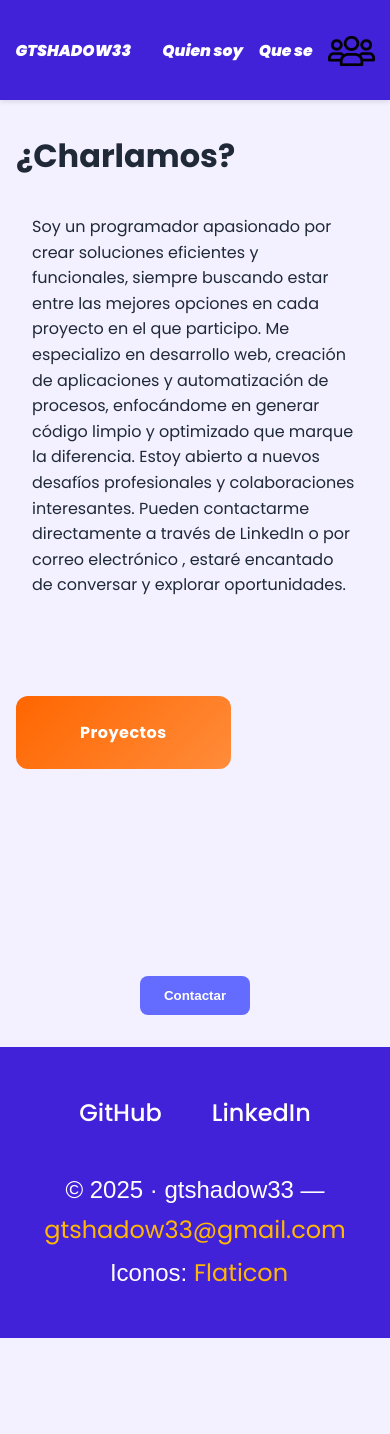
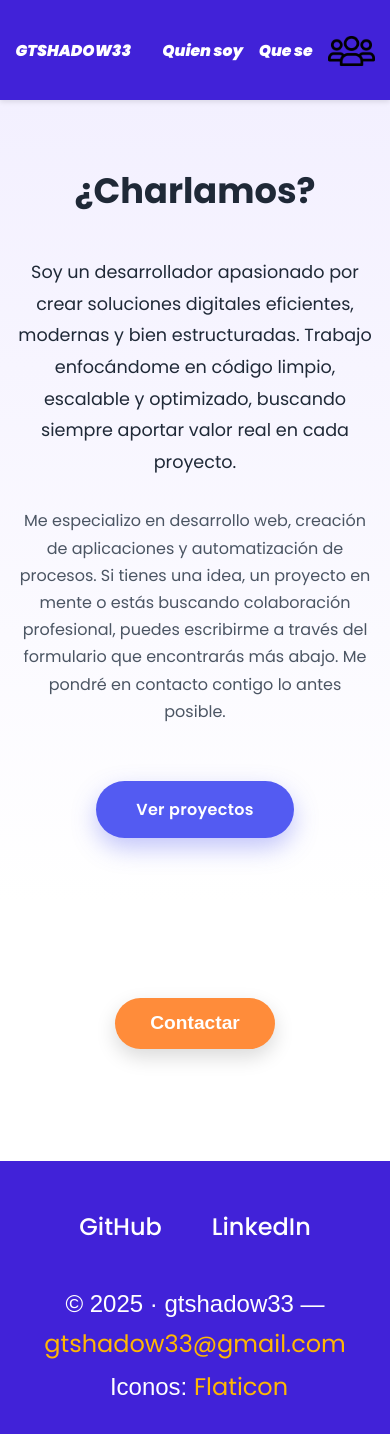
Before and after one commit to gtshadow33/portafolios-vite, a Vue app: page /#/contact in a window 390 px wide. Shown: the top 1434 px of the page. Before the commit the page ends 1338 px from the top, so only its background shows below. Built offline with nearby package versions, Linux system fonts and the light colour scheme.

Commit message:
adding a form for can have clients

```diff
--- a/src/components/form-google.vue
+++ b/src/components/form-google.vue
@@ -1,18 +1,15 @@
 <template>
   <div class="google-form-wrapper">
-    <button class="btn" @click="toggleForm">
+    <button class="form-button" @click="toggleForm">
       {{ showForm ? 'Cerrar formulario' : 'Contactar' }}
     </button>
 
-    <transition name="fade">
+    <transition name="fade-slide">
       <div v-if="showForm" class="form-container">
         <iframe
           src="https://docs.google.com/forms/d/e/1FAIpQLSd8uQcfzFSoT3LHnaAQchtrJOp0t2uuUtbL5-ToLBocTaVStg/viewform?embedded=true"
-          width="100%"
-          height="947"
-          frameborder="0"
-          marginheight="0"
-          marginwidth="0"
+          loading="lazy"
+          allowfullscreen
         >
           Cargando…
         </iframe>
@@ -33,38 +30,69 @@ const toggleForm = () => {
 
 <style scoped>
 .google-form-wrapper {
-  text-align: center;
-  margin: 2rem 0;
+  display: flex;
+  flex-direction: column;
+  align-items: center;
+  margin: 3rem auto;
+  max-width: 900px;
+  padding: 0 1rem;
 }
 
-.btn {
-  padding: 0.75rem 1.5rem;
+/* Botón */
+.form-button {
+  background-color: #ff8c3a;
+  color: #fff;
+  font-size: 1.2rem;
+  padding: 0.9rem 2.2rem;
   border: none;
-  border-radius: 8px;
+  border-radius: 999px;
   cursor: pointer;
   font-weight: 600;
-  background-color: #646cff;
-  color: white;
-  transition: background-color 0.2s ease;
+  box-shadow: 0 8px 20px rgba(0, 0, 0, 0.15);
+  transition: all 0.25s ease;
 }
 
-.btn:hover {
+.form-button:hover {
   background-color: #535bf2;
+  transform: translateY(-2px);
 }
 
+.form-button:active {
+  transform: translateY(0);
+}
+
+/* Contenedor del formulario */
 .form-container {
-  margin-top: 1.5rem;
+  margin-top: 2rem;
   width: 100%;
+  background: #fff;
+  border-radius: 16px;
+  overflow: hidden;
+  box-shadow: 0 12px 30px rgba(0, 0, 0, 0.12);
+}
+
+iframe {
+  width: 100%;
+  height: 950px;
+  border: none;
 }
 
 /* Animación */
-.fade-enter-active,
-.fade-leave-active {
-  transition: opacity 0.3s ease;
+.fade-slide-enter-active,
+.fade-slide-leave-active {
+  transition: all 0.35s ease;
 }
 
-.fade-enter-from,
-.fade-leave-to {
+.fade-slide-enter-from,
+.fade-slide-leave-to {
   opacity: 0;
+  transform: translateY(-10px);
+}
+
+/* Responsive */
+@media (max-width: 600px) {
+  iframe {
+    height: 1100px;
+  }
 }
 </style>
--- a/src/views/contact.vue
+++ b/src/views/contact.vue
@@ -1,64 +1,121 @@
 <script setup>
+import { RouterLink } from 'vue-router'
+import FormGoogle from '../components/form-google.vue'
+</script>
 
-  import { RouterLink } from 'vue-router';
-  import formGoogle from '../components/form-google.vue';
-</script>
 <template>
-    <div class="contact">
+  <section class="contact">
+    <div class="contact-content">
       <h1>¿Charlamos?</h1>
-      <p>Soy un programador apasionado por crear soluciones eficientes y funcionales, siempre buscando estar entre las mejores opciones en cada proyecto en el que participo. Me especializo en desarrollo web, creación de aplicaciones y automatización de procesos, enfocándome en generar código limpio y optimizado que marque la diferencia. Estoy abierto a nuevos desafíos profesionales y colaboraciones interesantes. Pueden contactarme directamente a través de LinkedIn  o por correo electrónico , estaré encantado de conversar y explorar oportunidades.</p>
-    <RouterLink id="proyecto" to="/proyects">
-    Proyectos
-  </RouterLink>
+
+      <p class="intro">
+        Soy un desarrollador apasionado por crear soluciones digitales eficientes,
+        modernas y bien estructuradas. Trabajo enfocándome en código limpio,
+        escalable y optimizado, buscando siempre aportar valor real en cada proyecto.
+      </p>
+
+      <p class="details">
+        Me especializo en desarrollo web, creación de aplicaciones y automatización
+        de procesos. Si tienes una idea, un proyecto en mente o estás buscando
+        colaboración profesional, puedes escribirme a través del formulario que
+        encontrarás más abajo. Me pondré en contacto contigo lo antes posible.
+      </p>
+
+      <RouterLink class="project-link" to="/proyects">
+        Ver proyectos
+      </RouterLink>
     </div>
+  </section>
 
-    <formGoogle></formGoogle>
-
+  <section class="form-section">
+    <FormGoogle />
+  </section>
 </template>
 
-<style>
+<style scoped>
+/* Sección contacto */
 .contact {
-  height: 60vh;
-  padding: 4rem 2rem;
-  background-color: #F3F0FF;
-  min-height: 100vh;
-  font-family: 'Poppins', Tahoma, Geneva, Verdana, sans-serif;
+  background: linear-gradient(180deg, #f3f0ff 0%, #ffffff 100%);
+  padding: 6rem 1.5rem;
 }
 
+.contact-content {
+  max-width: 880px;
+  margin: 0 auto;
+  text-align: center;
+}
 
-h1{
+/* Título */
+h1 {
   font-size: 3rem;
-  font-weight: bold;
-  margin-bottom: 1.5rem;
+  font-weight: 700;
+  margin-bottom: 2.5rem;
   color: #1f2937;
 }
-p {
-  margin-top: 1.5rem;
-  font-size: 1.25rem;
-  line-height: 1.6;
+
+/* Texto principal */
+.intro {
+  font-size: 1.35rem;
+  line-height: 1.8;
   color: #1f2937;
-  padding: 10px 1rem;
-  padding-bottom: 100px;
+  margin-bottom: 1.8rem;
 }
+
+/* Texto secundario */
+.details {
+  font-size: 1.1rem;
+  line-height: 1.7;
+  color: #4b5563;
+  margin-bottom: 3.5rem;
+}
+
+/* CTA proyectos */
+.project-link {
+  display: inline-block;
+  padding: 1rem 2.5rem;
+  border-radius: 999px;
+  background: #535bf2;
+  color: #ffffff;
+  font-weight: 600;
+  font-size: 1rem;
+  text-decoration: none;
+  letter-spacing: 0.02em;
+  box-shadow: 0 10px 25px rgba(83, 91, 242, 0.35);
+  transition: all 0.25s ease;
+}
+
+.project-link:hover {
+  background-color: #ff8c3a;
+  box-shadow: 0 12px 30px rgba(255, 140, 58, 0.4);
+  transform: translateY(-2px);
+}
+
+/* Sección formulario */
+.form-section {
+  padding: 4rem 1.5rem 6rem;
+  background-color: #ffffff;
+}
+
+/* Responsive */
 @media (max-width: 768px) {
-  .contact {
-    padding: 2rem 1rem; /* Reducimos el padding en móviles */
+  h1 {
+    font-size: 2.2rem;
   }
 
-  #buttom {
-    padding: 1rem 2rem; /* Ajustamos el tamaño del botón */
-    font-size: 1rem;    /* Fuente más pequeña */
+  .intro {
+    font-size: 1.1rem;
   }
 
-  h1 {
-    font-size: 2rem; /* Ajustamos título */
+  .details {
+    font-size: 1rem;
   }
 
-  p {
-    font-size: 1rem;  /* Texto más legible en pantallas pequeñas */
-    padding-bottom: 50px; /* Reducimos el padding inferior */
+  .contact {
+    padding: 4rem 1rem;
+  }
+
+  .form-section {
+    padding: 3rem 1rem 4rem;
   }
 }
-
-
 </style>
```
